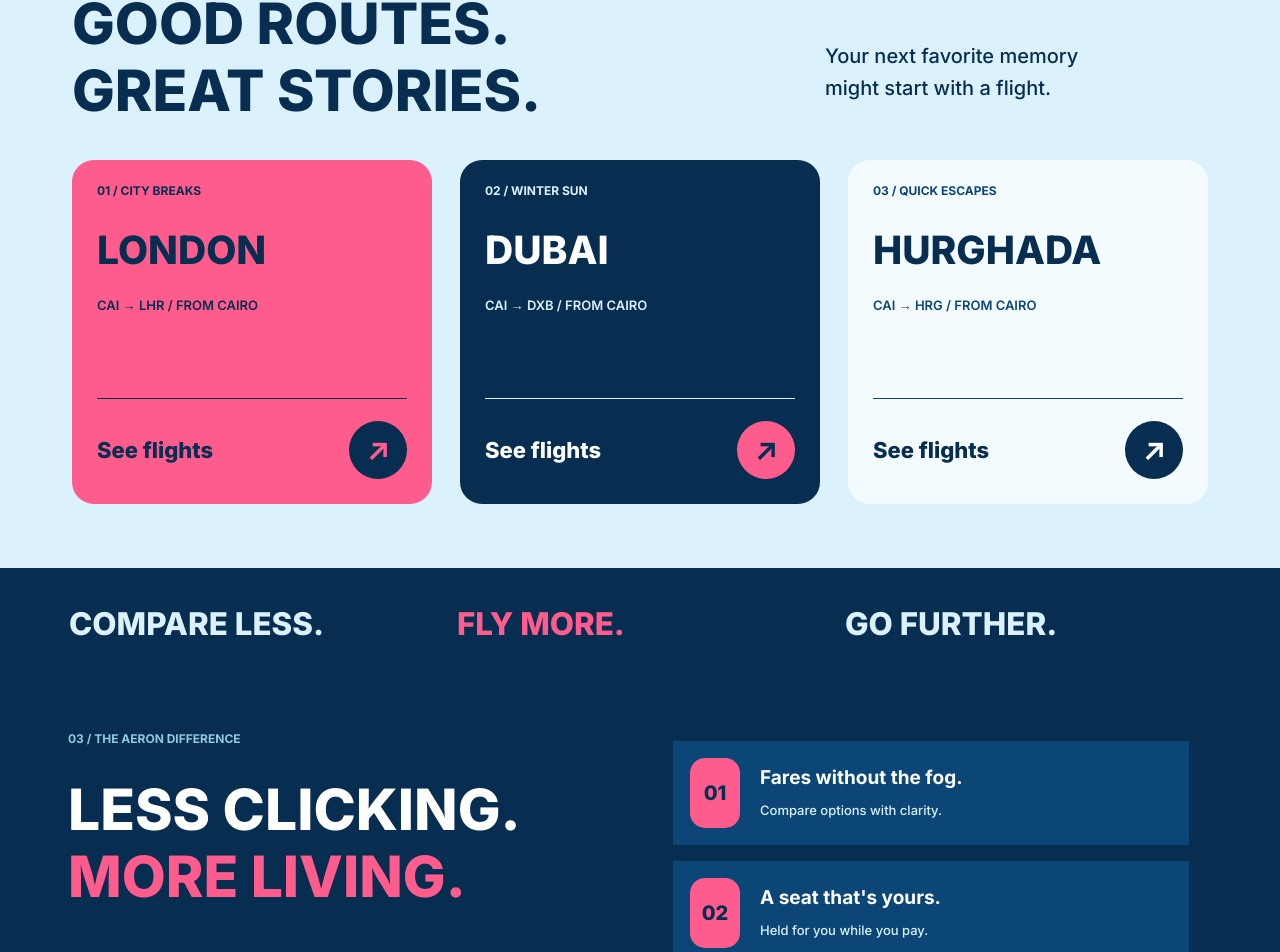
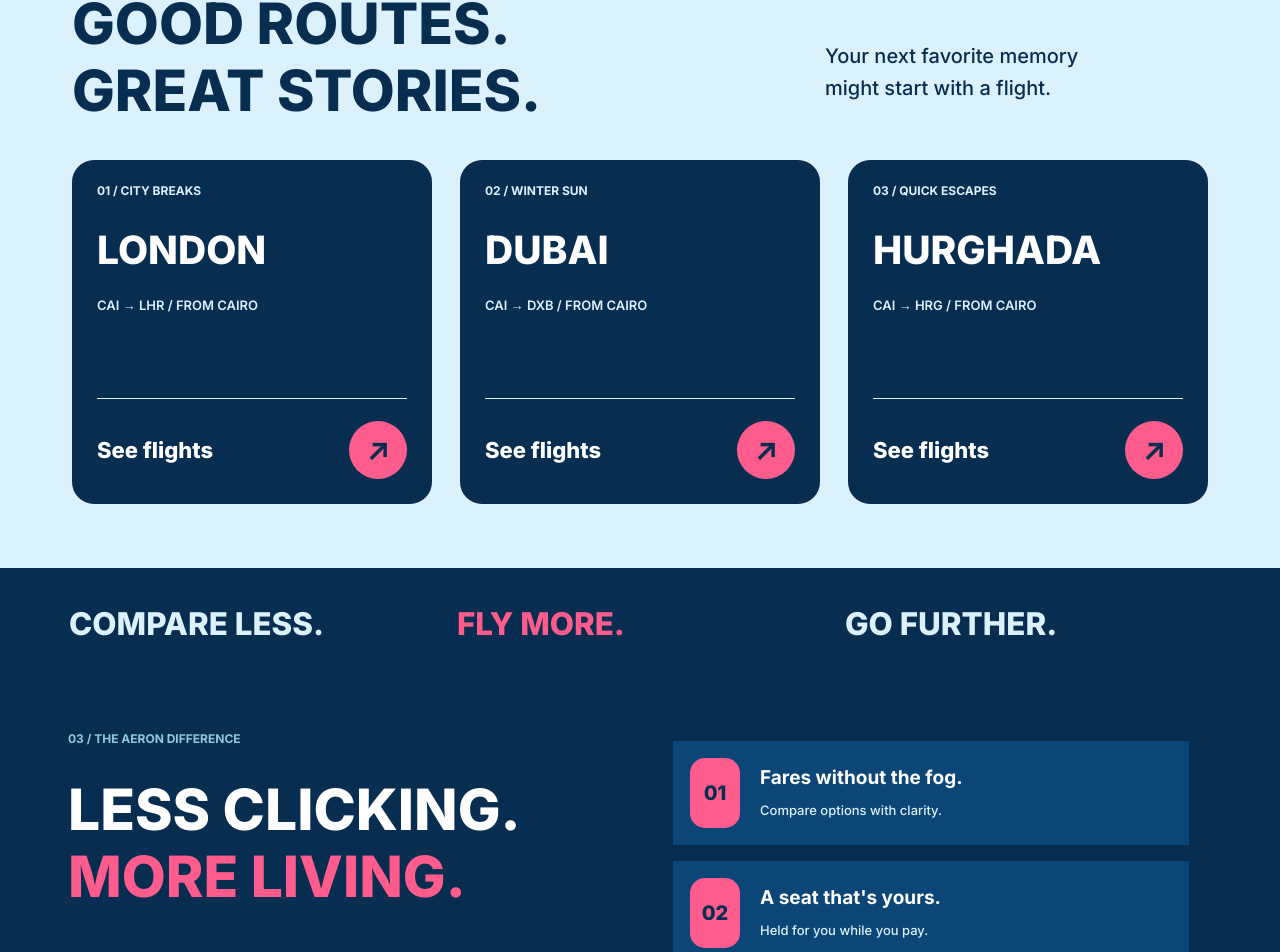
Before and after one commit to Yassin-Hegazy/flight-system, a Next.js app in the folder apps/web/: page / in a window 1280 px wide. Shown: the part 1077-2029 px from the top of the page. Built offline with nearby package versions, Linux system fonts and the light colour scheme; no server answers.

Commit message:
style(web): the three destination cards share one navy colour

```diff
--- a/apps/web/app/page.tsx
+++ b/apps/web/app/page.tsx
@@ -6,35 +6,12 @@ import { TripSearch } from './trip-search';
 const CONTAINER = 'mx-auto w-full max-w-[1440px] px-5 md:px-10 xl:px-[72px]';
 
 // Routes the demo schedule flies from Cairo. The cards only fill in the search; fares come from it.
+// All three share the navy card, so the section reads as one set.
 const DESTINATIONS = [
-  { kicker: '01 / CITY BREAKS', city: 'London', code: 'LHR', tone: 'pink' },
-  { kicker: '02 / WINTER SUN', city: 'Dubai', code: 'DXB', tone: 'navy' },
-  { kicker: '03 / QUICK ESCAPES', city: 'Hurghada', code: 'HRG', tone: 'ice' },
+  { kicker: '01 / CITY BREAKS', city: 'London', code: 'LHR' },
+  { kicker: '02 / WINTER SUN', city: 'Dubai', code: 'DXB' },
+  { kicker: '03 / QUICK ESCAPES', city: 'Hurghada', code: 'HRG' },
 ] as const;
-
-const TONES = {
-  pink: {
-    card: 'bg-pink focus-visible:outline-navy',
-    text: 'text-navy',
-    meta: 'text-navy',
-    rule: 'bg-navy',
-    arrow: 'bg-navy text-pink',
-  },
-  navy: {
-    card: 'bg-navy',
-    text: 'text-white',
-    meta: 'text-teal',
-    rule: 'bg-teal',
-    arrow: 'bg-pink text-navy',
-  },
-  ice: {
-    card: 'bg-ice',
-    text: 'text-navy',
-    meta: 'text-navy-soft',
-    rule: 'bg-navy-soft',
-    arrow: 'bg-navy text-white',
-  },
-};
 
 const BENEFITS = [
   { n: '01', title: 'Fares without the fog.', body: 'Compare options with clarity.' },
@@ -115,40 +92,43 @@ export default function Home() {
           </p>
         </div>
         <ul className="mt-10 grid gap-7 md:grid-cols-2 lg:mt-9 lg:grid-cols-3">
-          {DESTINATIONS.map(({ kicker, city, code, tone }) => {
-            const t = TONES[tone];
+          {DESTINATIONS.map(({ kicker, city, code }) => {
             return (
               <li key={code}>
                 <Link
                   href={`/search?origin=CAI&destination=${code}`}
                   className={cn(
                     'group flex min-h-[344px] flex-col rounded-[22px] p-[25px] transition-transform duration-200 hover:-translate-y-1',
-                    t.card,
+                    'bg-navy',
                   )}
                 >
-                  <span className={cn('text-xs leading-none font-bold', t.meta)}>{kicker}</span>
+                  <span className={cn('text-xs leading-none font-bold', 'text-teal')}>
+                    {kicker}
+                  </span>
                   <span
                     className={cn(
                       'mt-[33px] text-[39px] leading-none font-extrabold uppercase',
-                      t.text,
+                      'text-white',
                     )}
                   >
                     {city}
                   </span>
-                  <span className={cn('mt-[30px] text-[13px] leading-none font-semibold', t.meta)}>
+                  <span
+                    className={cn('mt-[30px] text-[13px] leading-none font-semibold', 'text-teal')}
+                  >
                     CAI <span aria-hidden="true">→</span>
                     <span className="sr-only">to</span> {code} / FROM CAIRO
                   </span>
-                  <span aria-hidden="true" className={cn('mt-auto h-px w-full', t.rule)} />
+                  <span aria-hidden="true" className={cn('mt-auto h-px w-full', 'bg-teal')} />
                   <span className="mt-[22px] flex items-center justify-between gap-4">
-                    <span className={cn('text-[22px] leading-none font-extrabold', t.text)}>
+                    <span className={cn('text-[22px] leading-none font-extrabold', 'text-white')}>
                       See flights
                     </span>
                     <span
                       aria-hidden="true"
                       className={cn(
                         'grid size-[58px] shrink-0 place-items-center rounded-full text-[29px] leading-none font-bold transition-transform duration-200 group-hover:rotate-45',
-                        t.arrow,
+                        'bg-pink text-navy',
                       )}
                     >
                       ↗
```
